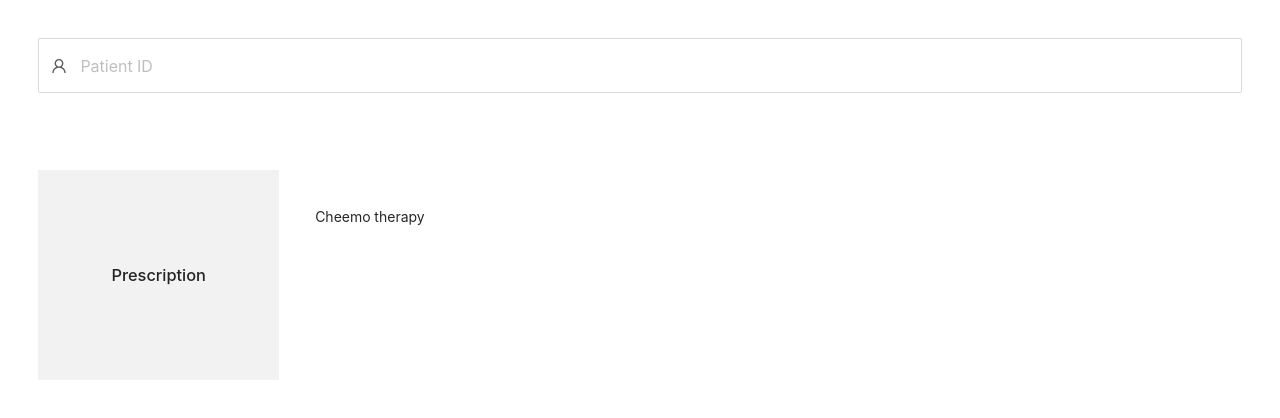
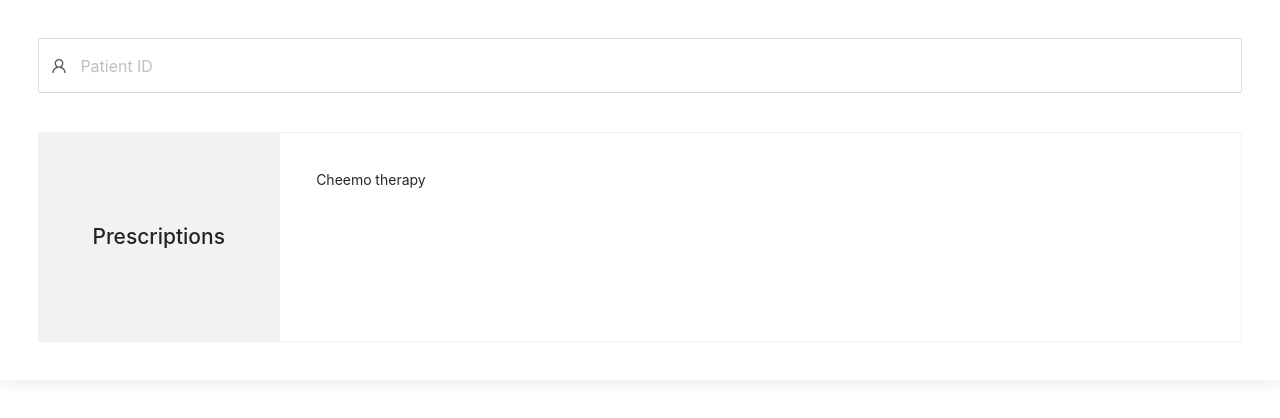
Before and after one commit to tomzhu1024/EHR-Lite, a React app in the folder front/: page /#/ in a window 1280 px wide. Shown: the top 418 px of the page. Built offline with nearby package versions, Linux system fonts and the light colour scheme; the HTML template or start-up script is replaced by a standard one.

Commit message:
Update check-prescription.jsx

```diff
--- a/front/src/js/components/check-prescription/check-prescription.jsx
+++ b/front/src/js/components/check-prescription/check-prescription.jsx
@@ -3,14 +3,15 @@ import PatientSearchBar from "../patient-search-bar";
 import { Descriptions, Empty } from "antd";
 
 const mainContainer = {
-    backgroundColor: "white"
+  backgroundColor: "white",
+  height: "fit-content",
+  boxShadow: "0 0 1.5em rgba(0, 0, 0, 0.1)"
 };
 const searchBarContainer = {
-    padding:'3%'
+  padding: "3%",
 };
 const prescriptionContainer = {
-    padding:'3%',
-    backgroundColor: "white",
+  padding: "0% 3% 3% 3%",
 };
 
 function CheckPrescription(props) {
@@ -35,17 +36,26 @@ function CheckPrescription(props) {
             <div
               style={{
                 width: "20%",
+                minWidth: "10em",
                 height: "100%",
                 backgroundColor: "rgba(0, 0, 0, 0.05)",
                 float: "left",
                 textAlign: "center",
-                // verticalAlign: "middle",
-                lineHeight: "15em"
+                lineHeight: "15em",
               }}
             >
-              <h3>Prescription</h3>
+              <h2>Prescriptions</h2>
             </div>
-            <div style={{ width: "80%", height: "100%", float: "left", padding:'3%', overflow:'scroll'}}>
+            <div
+              style={{
+                width: "80%",
+                height: "100%",
+                float: "left",
+                padding: "3%",
+                border: "1px solid rgba(0, 0, 0, 0.05)",
+                overflow: "hidden",
+              }}
+            >
               {prescriptions}
             </div>
             <div style={{ clear: "both" }}></div>
```
